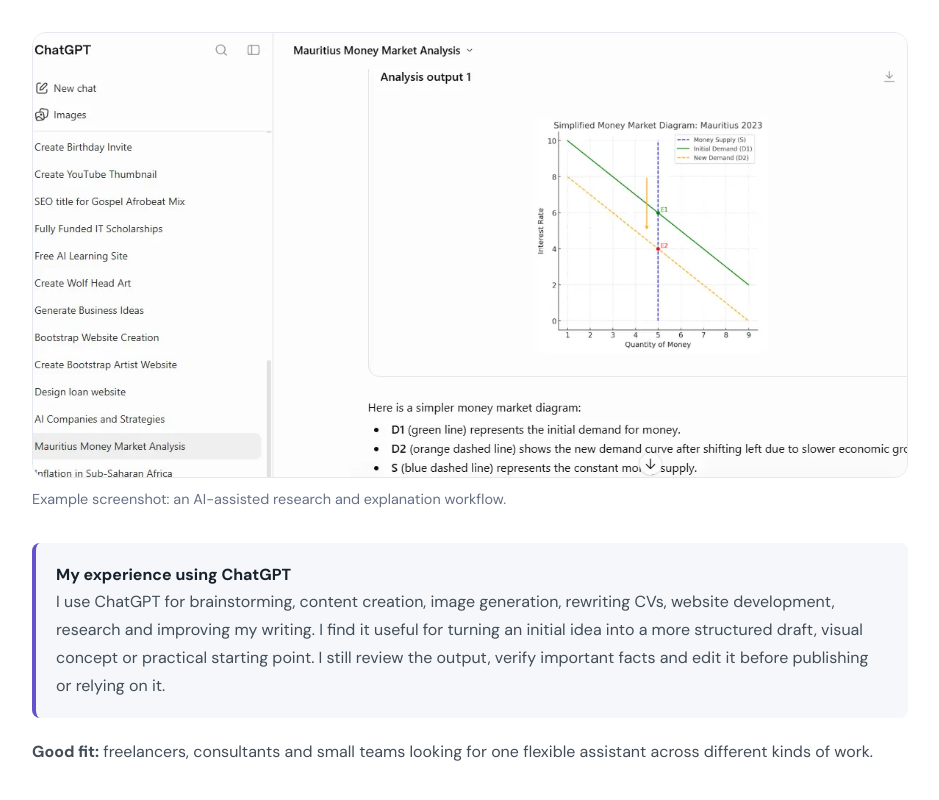
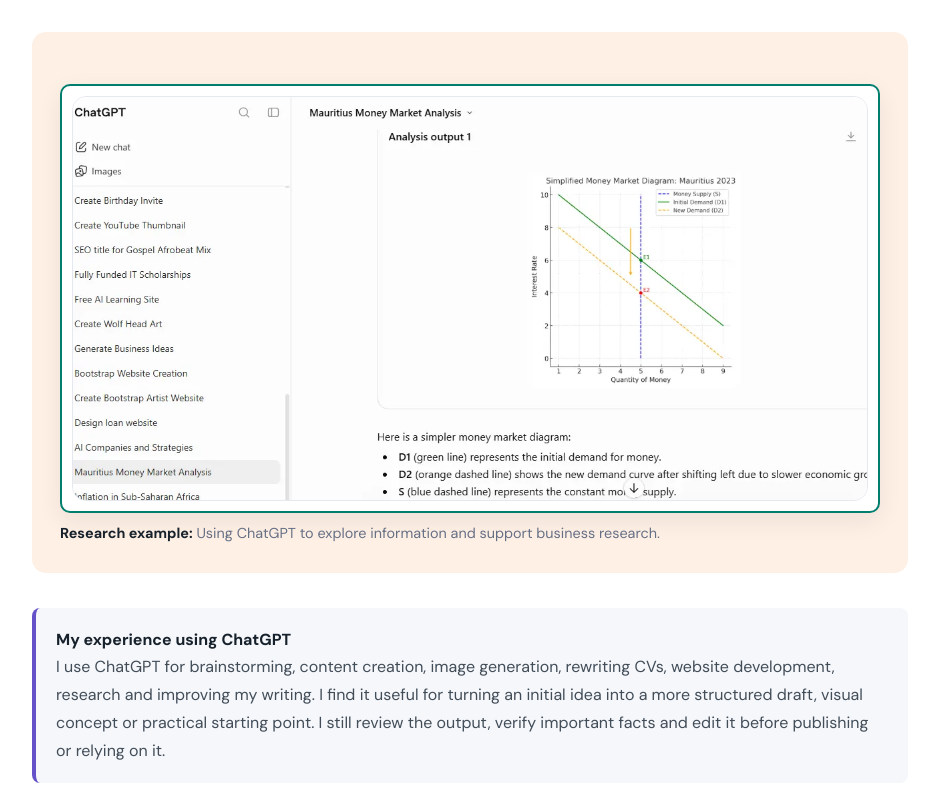
Before and after one commit to Victordavic/the-ai-business-guide, a plain HTML site: page best-ai-tools-small-business.html in a window 1280 px wide. Shown: the part 3095-3895 px from the top of the page, without its empty margins (170-1109 px from the left). Drawn offline with nearby package versions, Linux system fonts and the light colour scheme.

Commit message:
Update best-ai-tools-small-business.html

```diff
--- a/best-ai-tools-small-business.html
+++ b/best-ai-tools-small-business.html
@@ -175,7 +175,23 @@
         </figcaption>
     </figure>
 </div>
-  <figure><img src="assets/images/chatgpt-research-example.webp" alt="Example of an AI-assisted research response with a chart" loading="lazy" width="1160" height="520"><figcaption>Example screenshot: an AI-assisted research and explanation workflow.</figcaption></figure>
+  <div class="screenshot-section">
+    <figure class="mb-0">
+        <div class="screenshot-frame">
+            <img
+                src="assets/images/chatgpt-research-example.webp"
+                alt="Example of ChatGPT providing an AI-assisted research response with a chart"
+                loading="lazy"
+                width="1157"
+                height="524"
+            >
+        </div>
+        <figcaption class="screenshot-caption">
+            <strong>Research example:</strong>
+            Using ChatGPT to explore information and support business research.
+        </figcaption>
+    </figure>
+</div>
   <div class="experience-note"><strong>My experience using ChatGPT</strong><p class="mb-0">I use ChatGPT for brainstorming, content creation, image generation, rewriting CVs, website development, research and improving my writing. I find it useful for turning an initial idea into a more structured draft, visual concept or practical starting point. I still review the output, verify important facts and edit it before publishing or relying on it.</p></div>
   <p><strong>Good fit:</strong> freelancers, consultants and small teams looking for one flexible assistant across different kinds of work.</p>
 
```
